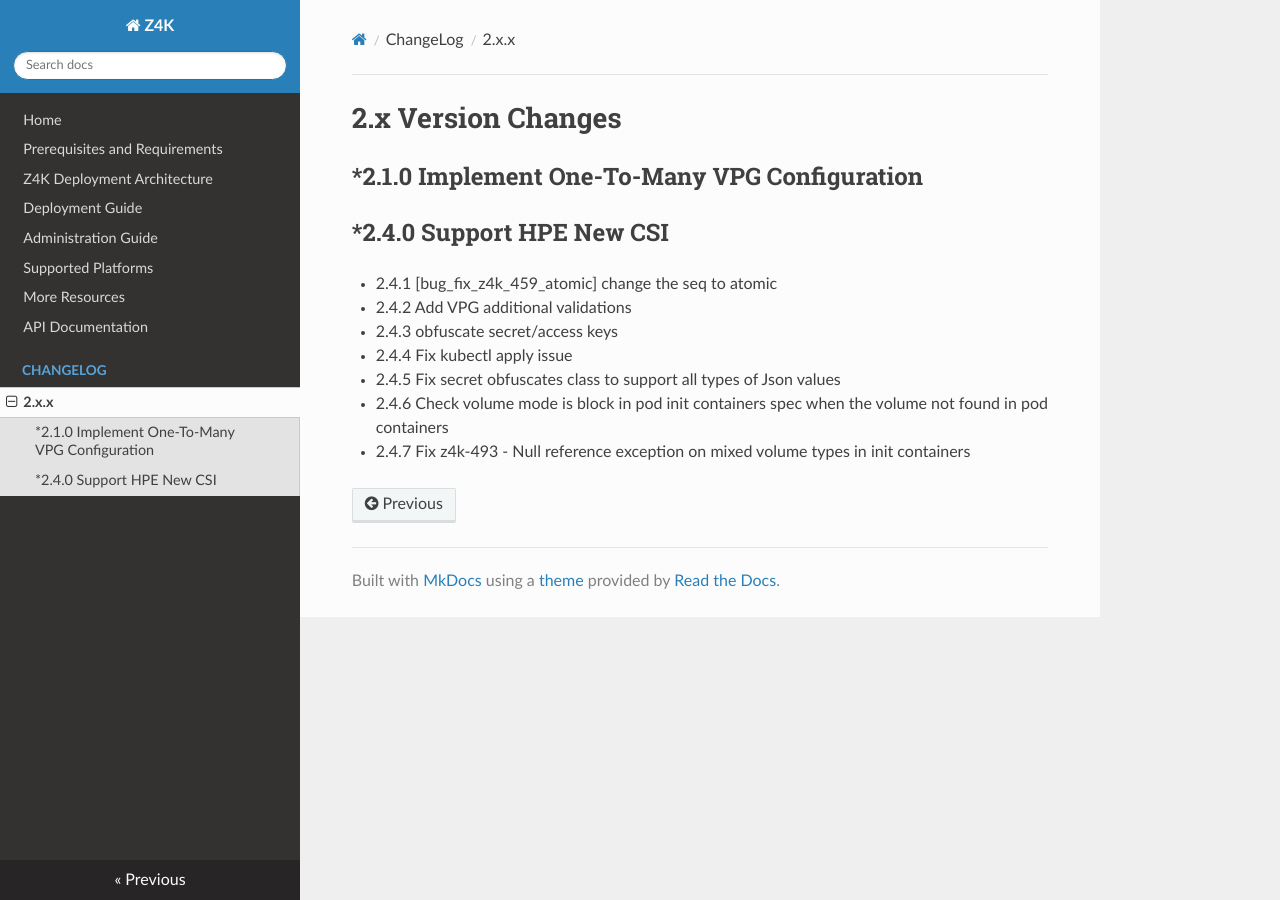
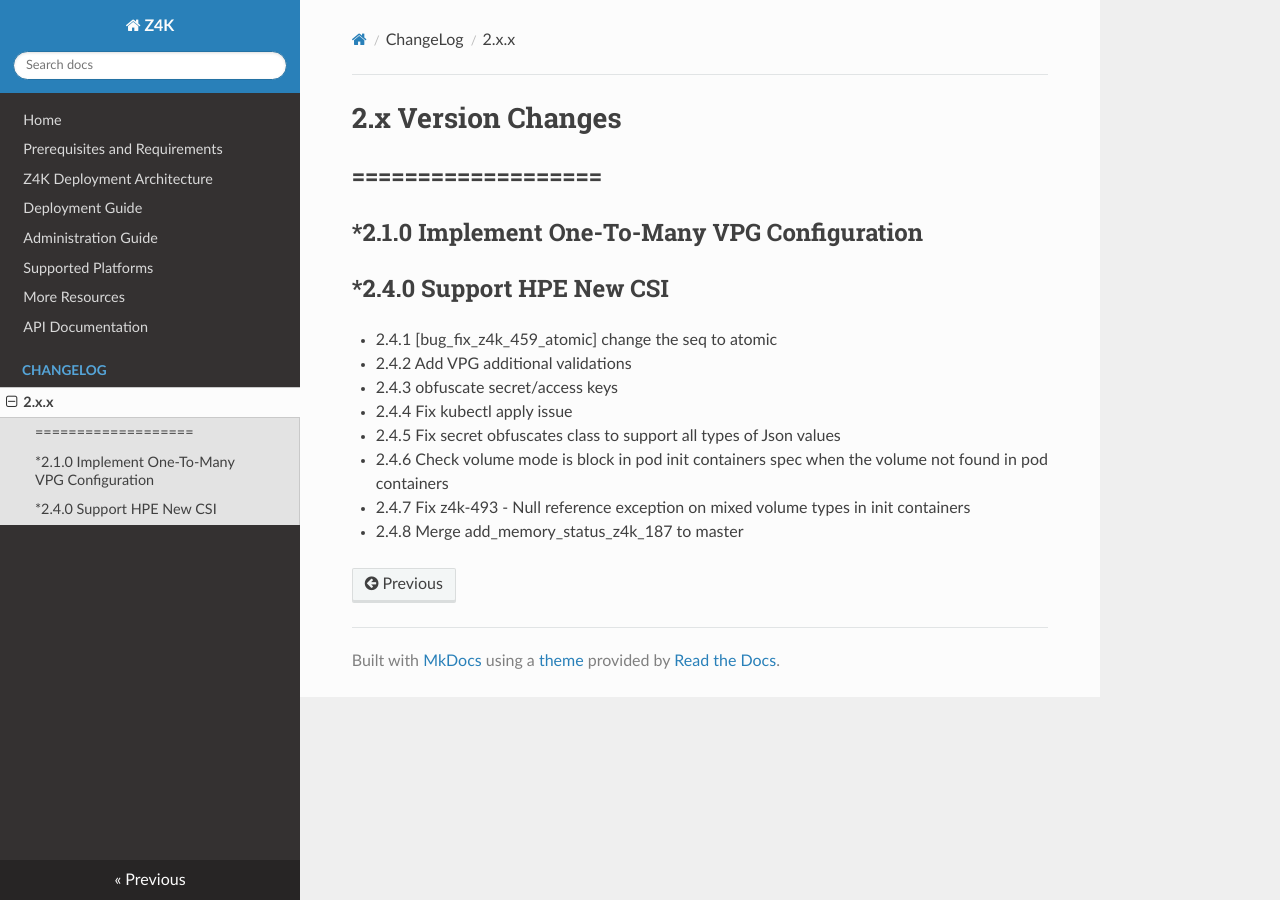
Before and after one commit to ZertoPublic/Z4K, an MkDocs documentation site: the page built from docs/changes/version2.x.x.md, in a window 1280 px wide. Built offline with MkDocs 1.6.1, drawn with Linux system fonts in a browser that asks for light colours.

Commit message:
commit all changes on branch :2.4.8 for version:2.4.8

```diff
--- a/docs/changes/version2.x.x.md
+++ b/docs/changes/version2.x.x.md
@@ -1,5 +1,7 @@
 2.x Version Changes
 ===================
+===================
+-------------------
 *2.1.0 Implement One-To-Many VPG Configuration
 ----------------------------------------------
 *2.4.0 Support HPE New CSI
@@ -11,3 +13,4 @@
 * 2.4.5 Fix secret obfuscates class to support all types of Json values
 * 2.4.6 Check volume mode is block in pod init containers spec when the volume not found in pod containers
 * 2.4.7 Fix z4k-493 - Null reference exception on mixed volume types in init containers
+* 2.4.8 Merge add_memory_status_z4k_187 to master
```
